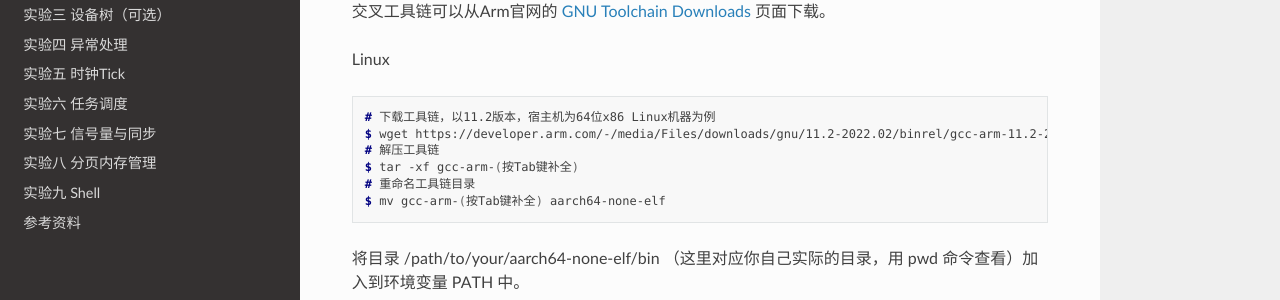
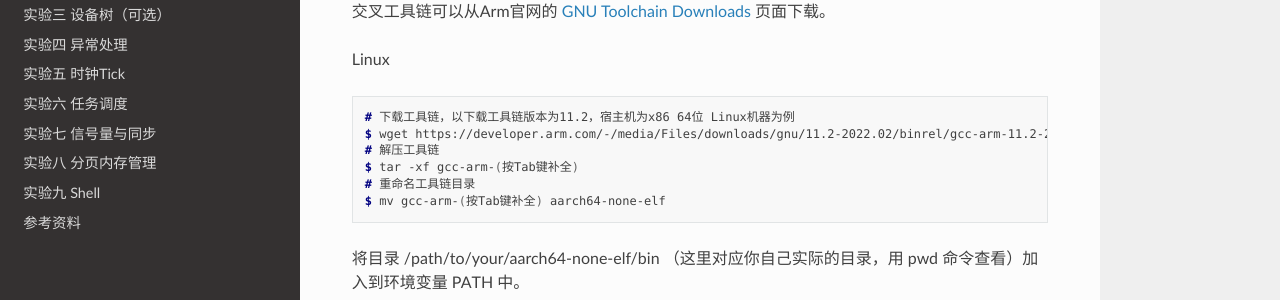
Before and after one commit to ruiatgithub/os2024, a Sphinx documentation site: the page built from source/lab1/index.rst, in a window 1280 px wide and 900 px high. Shown: the part 405-705 px from the top of the window. Built offline with Sphinx 7.4.7 and the Read the Docs theme 2.0.0, drawn with Linux system fonts in a browser that asks for light colours; pages that are not in the unit, such as notebooks, are missing from menus.

Commit message:
FIX: 完善实验一

```diff
--- a/source/lab1/index.rst
+++ b/source/lab1/index.rst
@@ -17,7 +17,7 @@ Linux
 
 .. code-block:: console
 
-    # 下载工具链，以11.2版本，宿主机为64位x86 Linux机器为例
+    # 下载工具链，以下载工具链版本为11.2，宿主机为x86 64位 Linux机器为例
     $ wget https://developer.arm.com/-/media/Files/downloads/gnu/11.2-2022.02/binrel/gcc-arm-11.2-2022.02-x86_64-aarch64-none-elf.tar.xz
     # 解压工具链
     $ tar -xf gcc-arm-(按Tab键补全)
```
